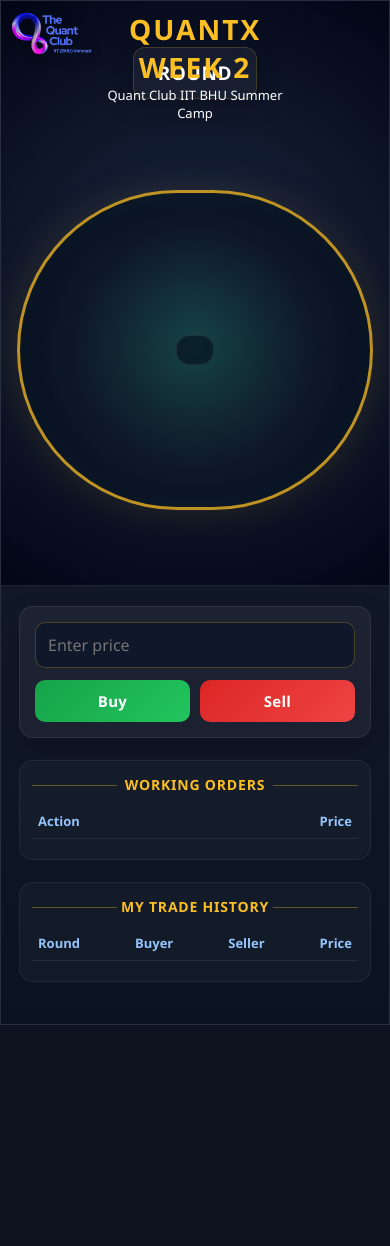
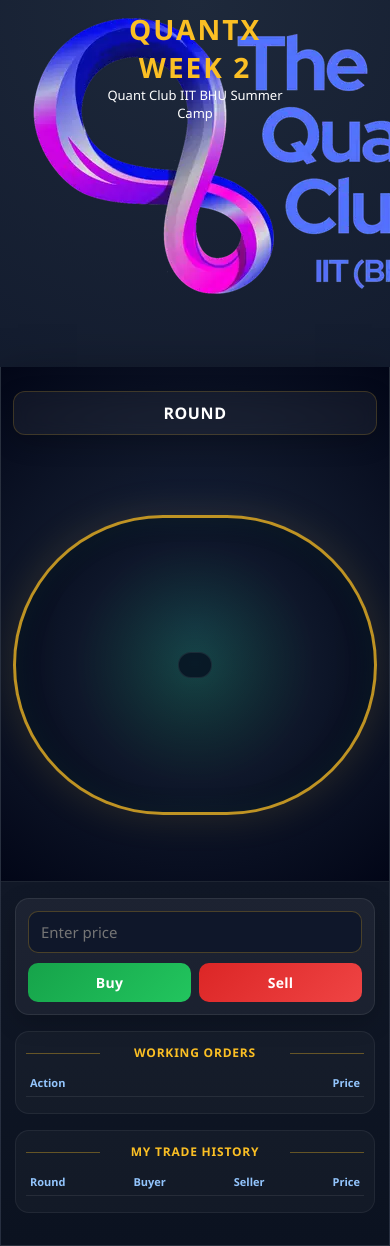
Before and after one commit to aryagiriX1219/marketsmith-repaired, a Django app: template templates/core/game.html in a window 390 px wide; the page is wider, and only the part inside the window is pictured. Before the commit the page ends 1025 px from the top of that part, so only its background shows below. Run offline with Django 5.2, Linux system fonts and the light colour scheme; the template is opened without the code that fills it, so the values that code supplies are empty.

Commit message:
Update gameplay.css

```diff
--- a/static/gameplay.css
+++ b/static/gameplay.css
@@ -28,21 +28,65 @@ body {
     color: var(--quantx-white);
     min-height: 100vh;
     display: flex;
+    flex-direction: column;
     justify-content: center;
     align-items: center;
     overflow: hidden;
+}
+
+/* Top header bar */
+.top-header {
+    position: fixed;
+    top: 0;
+    left: 0;
+    width: 100%;
+    height: 56px;
+    display: flex;
+    align-items: center;
+    justify-content: space-between;
+    padding: 0 20px;
+    background: rgba(15,23,42,0.92);
+    border-bottom: 1px solid rgba(251,191,36,0.2);
+    z-index: 1000;
+    backdrop-filter: blur(8px);
+}
+
+.top-header .logo-left img {
+    height: 38px;
+    object-fit: contain;
+    filter: drop-shadow(0 2px 8px rgba(0,0,0,0.45));
+}
+
+.top-header .title-center {
+    text-align: center;
+    flex: 1;
+}
+
+.top-header .title-center .main-title {
+    color: var(--quantx-gold);
+    font-size: 20px;
+    font-weight: 700;
+    letter-spacing: 2px;
+}
+
+.top-header .title-center .sub-title {
+    color: rgba(255,255,255,0.6);
+    font-size: 11px;
+    letter-spacing: 1px;
 }
 
 /* Main app shell */
 .app-container {
     display: flex;
     width: 98vw;
-    height: 88vh;
+    height: calc(100vh - 56px);
+    margin-top: 56px;
     background: linear-gradient(135deg, #111827 0%, #0f172a 100%);
-    border-radius: 18px;
+    border-radius: 0 0 18px 18px;
     overflow: hidden;
     box-shadow: var(--quantx-shadow);
     border: 1px solid var(--quantx-border);
+    border-top: none;
 }
 
 /* Left panel */
@@ -51,53 +95,28 @@ body {
     display: flex;
     flex-direction: column;
     align-items: center;
-    padding: 40px 32px 28px;
+    padding: 20px 32px 28px;
     position: relative;
     background:
         radial-gradient(circle at center, rgba(37, 99, 235, 0.16) 0%, rgba(15, 23, 42, 0.92) 52%, #020617 100%);
 }
 
-/* Logo positions */
-.logo-center-container,
-.logo-center-container1 {
-    position: absolute;
-    top: 10px;
-    display: flex;
-    align-items: center;
-    z-index: 10;
-}
-
-.logo-center-container {
-    left: 8%;
-    transform: translateX(-50%);
-}
-
-.logo-center-container1 {
-    left: 96%;
-    transform: translateX(-50%);
-}
-
-.header-logo {
-    max-height: 46px;
-    width: auto;
-    object-fit: contain;
-    filter: drop-shadow(0 2px 8px rgba(0,0,0,0.45));
-}
-
 /* Question */
 .question-container {
-    margin-top: 18px;
+    margin-top: 8px;
     border: 1px solid var(--quantx-gold-soft);
-    padding: 12px 24px;
+    padding: 10px 24px;
     border-radius: 12px;
     background: rgba(255, 255, 255, 0.05);
     backdrop-filter: blur(8px);
     text-align: center;
     box-shadow: 0 8px 24px rgba(0,0,0,0.18);
+    width: 100%;
+    max-width: 500px;
 }
 
 .question-container h2 {
-    font-size: 24px;
+    font-size: 20px;
     font-weight: 700;
     letter-spacing: 0.6px;
     color: var(--quantx-white);
@@ -106,17 +125,17 @@ body {
 /* Table area */
 .table-area {
     position: relative;
-    margin-top: 42px;
+    margin-top: 20px;
     width: min(900px, 100%);
-    height: 500px;
+    height: 460px;
     display: flex;
     justify-content: center;
     align-items: center;
 }
 
 .poker-table {
-    width: min(800px, 100%);
-    height: 425px;
+    width: min(780px, 100%);
+    height: 400px;
     background:
         radial-gradient(circle at center, rgba(34, 197, 94, 0.22) 0%, rgba(15, 23, 42, 0.95) 52%, rgba(2, 6, 23, 1) 100%);
     border-radius: 250px;
@@ -132,45 +151,20 @@ body {
 .center-question {
     position: absolute;
     z-index: 20;
-    max-width: 70%;
+    max-width: 65%;
     text-align: center;
-    padding: 14px 18px;
+    padding: 12px 16px;
     border-radius: 14px;
-    background: rgba(2, 6, 23, 0.55);
+    background: rgba(2, 6, 23, 0.65);
     border: 1px solid rgba(255,255,255,0.08);
     backdrop-filter: blur(6px);
 }
 
 .center-question h2 {
-    font-size: 22px;
+    font-size: 20px;
     font-weight: 700;
     color: var(--quantx-gold);
     line-height: 1.3;
-}
-
-/* Answer blocks (if used) */
-.answer-blocks {
-    display: flex;
-    gap: 10px;
-    z-index: 10;
-}
-
-.answer-block {
-    width: 40px;
-    height: 50px;
-    background-color: #0b1220;
-    border: 1px solid rgba(251,191,36,0.25);
-    border-radius: 6px;
-    color: white;
-    font-size: 24px;
-    text-align: center;
-    outline: none;
-    transition: 0.25s ease;
-}
-
-.answer-block:focus {
-    border-color: var(--quantx-gold);
-    box-shadow: 0 0 0 3px rgba(251,191,36,0.15);
 }
 
 /* Player layout */
@@ -222,30 +223,32 @@ body {
     flex: 1;
     background: linear-gradient(180deg, #111827 0%, #0b1220 100%);
     border-left: 1px solid rgba(255,255,255,0.08);
-    padding: 20px 18px;
+    padding: 16px 14px;
     display: flex;
     flex-direction: column;
     overflow-y: auto;
+    min-width: 220px;
+    max-width: 280px;
 }
 
 .trading-controls {
     background: rgba(255,255,255,0.05);
-    padding: 15px;
+    padding: 12px;
     border-radius: 14px;
-    margin-bottom: 22px;
+    margin-bottom: 16px;
     border: 1px solid rgba(255,255,255,0.08);
     box-shadow: 0 8px 24px rgba(0,0,0,0.18);
 }
 
 #price-input {
     width: 100%;
-    padding: 11px 12px;
+    padding: 10px 12px;
     background-color: #0f172a;
     border: 1px solid rgba(251,191,36,0.25);
     border-radius: 10px;
     color: white;
-    font-size: 16px;
-    margin-bottom: 12px;
+    font-size: 15px;
+    margin-bottom: 10px;
     outline: none;
     transition: 0.25s ease;
 }
@@ -257,17 +260,17 @@ body {
 
 .action-buttons {
     display: flex;
-    gap: 10px;
+    gap: 8px;
 }
 
 .btn {
     flex: 1;
-    padding: 11px 10px;
+    padding: 10px 8px;
     border: none;
     border-radius: 10px;
     color: white;
     font-weight: 800;
-    font-size: 15px;
+    font-size: 14px;
     cursor: pointer;
     transition: 0.25s ease;
     letter-spacing: 0.3px;
@@ -286,39 +289,21 @@ body {
     background: linear-gradient(135deg, #dc2626, #ef4444);
 }
 
-.place-order-btn {
-    width: 100%;
-    padding: 12px;
-    margin-top: 10px;
-    background: linear-gradient(135deg, #f59e0b, #fbbf24);
-    border: none;
-    border-radius: 10px;
-    color: #0f172a;
-    font-weight: 800;
-    text-transform: uppercase;
-    cursor: pointer;
-    box-shadow: 0 4px 0 rgba(120, 53, 15, 0.7);
-}
-
-.place-order-btn:hover {
-    transform: translateY(-1px);
-}
-
 /* Data sections */
 .data-section {
-    margin-bottom: 22px;
+    margin-bottom: 16px;
     background: rgba(255,255,255,0.03);
     border: 1px solid rgba(255,255,255,0.06);
     border-radius: 14px;
-    padding: 14px 12px;
+    padding: 12px 10px;
 }
 
 .section-header {
     text-align: center;
-    font-size: 14px;
+    font-size: 12px;
     font-weight: 800;
     color: var(--quantx-gold);
-    margin-bottom: 10px;
+    margin-bottom: 8px;
     position: relative;
     letter-spacing: 0.8px;
     text-transform: uppercase;
@@ -329,7 +314,7 @@ body {
     content: "";
     position: absolute;
     top: 50%;
-    width: 26%;
+    width: 22%;
     height: 1px;
     background-color: rgba(251,191,36,0.35);
 }
@@ -340,29 +325,29 @@ body {
 .data-row {
     display: flex;
     justify-content: space-between;
-    gap: 8px;
-    font-size: 13px;
-    padding: 8px 6px;
+    gap: 6px;
+    font-size: 11px;
+    padding: 6px 4px;
     color: #e5e7eb;
 }
 
 .header-row {
     color: #93c5fd;
     border-bottom: 1px solid rgba(255,255,255,0.08);
-    margin-bottom: 6px;
+    margin-bottom: 4px;
     font-weight: 700;
 }
 
 .order-item {
     background-color: rgba(255,255,255,0.06);
-    margin-bottom: 6px;
+    margin-bottom: 4px;
     border-radius: 10px;
-    padding: 6px 8px;
+    padding: 5px 6px;
     border: 1px solid rgba(255,255,255,0.05);
 }
 
 .data-content {
-    max-height: 220px;
+    max-height: 180px;
     overflow-y: auto;
     padding-right: 2px;
 }
@@ -370,7 +355,7 @@ body {
 /* Scrollbars */
 .right-panel::-webkit-scrollbar,
 .data-content::-webkit-scrollbar {
-    width: 8px;
+    width: 6px;
 }
 
 .right-panel::-webkit-scrollbar-thumb,
@@ -412,98 +397,28 @@ body {
 
 /* Timer */
 .timer-box {
-    margin-top: 10px;
-    font-size: 18px;
+    margin-top: 8px;
+    font-size: 16px;
     color: var(--quantx-gold);
     font-weight: 700;
     text-align: center;
 }
 
-/* Responsive */
-@media (max-width: 1280px) {
-    .table-area {
-        width: 100%;
-        height: 450px;
-    }
-
-    .poker-table {
-        width: min(720px, 100%);
-        height: 390px;
-    }
-
-    .player {
-        width: 52px;
-        height: 52px;
-    }
-}
-
 @media (max-width: 1080px) {
-    body {
-        overflow: auto;
-        align-items: flex-start;
-    }
-
-    .app-container {
-        flex-direction: column;
-        width: 100vw;
-        height: auto;
-        min-height: 100vh;
-        border-radius: 0;
-    }
-
-    .left-panel,
-    .right-panel {
-        width: 100%;
-        flex: none;
-    }
-
-    .right-panel {
-        border-left: none;
-        border-top: 1px solid rgba(255,255,255,0.08);
-    }
-
-    .table-area {
-        height: 430px;
-        margin-top: 36px;
-    }
+    body { overflow: auto; align-items: flex-start; }
+    .app-container { flex-direction: column; width: 100vw; height: auto; min-height: calc(100vh - 56px); border-radius: 0; }
+    .left-panel, .right-panel { width: 100%; flex: none; }
+    .right-panel { border-left: none; border-top: 1px solid rgba(255,255,255,0.08); max-width: 100%; }
+    .table-area { height: 400px; margin-top: 30px; }
 }
 
 @media (max-width: 720px) {
-    .left-panel {
-        padding: 28px 16px 20px;
-    }
-
-    .question-container h2 {
-        font-size: 19px;
-    }
-
-    .center-question h2 {
-        font-size: 18px;
-    }
-
-    .poker-table {
-        height: 320px;
-        border-radius: 180px;
-    }
-
-    .player {
-        width: 44px;
-        height: 44px;
-    }
-
-    .player-name {
-        font-size: 14px;
-    }
-
-    .player-stats {
-        font-size: 12px;
-    }
-
-    .logo-center-container {
-        left: 14%;
-    }
-
-    .logo-center-container1 {
-        left: 86%;
-    }
+    .left-panel { padding: 16px 12px; }
+    .question-container h2 { font-size: 16px; }
+    .center-question h2 { font-size: 16px; }
+    .poker-table { height: 300px; border-radius: 160px; }
+    .player { width: 40px; height: 40px; }
+    .player-name { font-size: 10px; max-width: 90px; }
+    .player-stats { font-size: 10px; }
+    .top-header .title-center .main-title { font-size: 16px; }
 }
```
Also changed, not shown: other parts of static/gameplay.css (+19 -12 lines).
